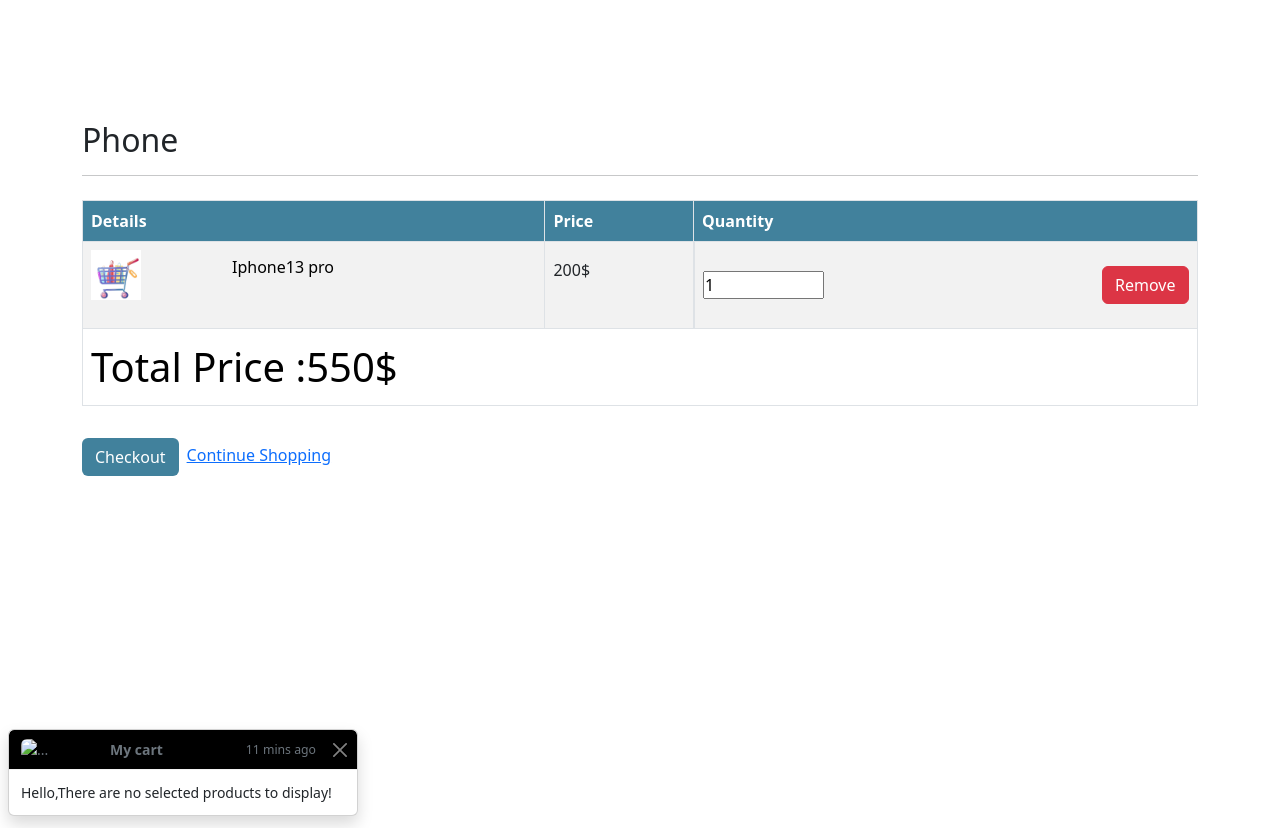
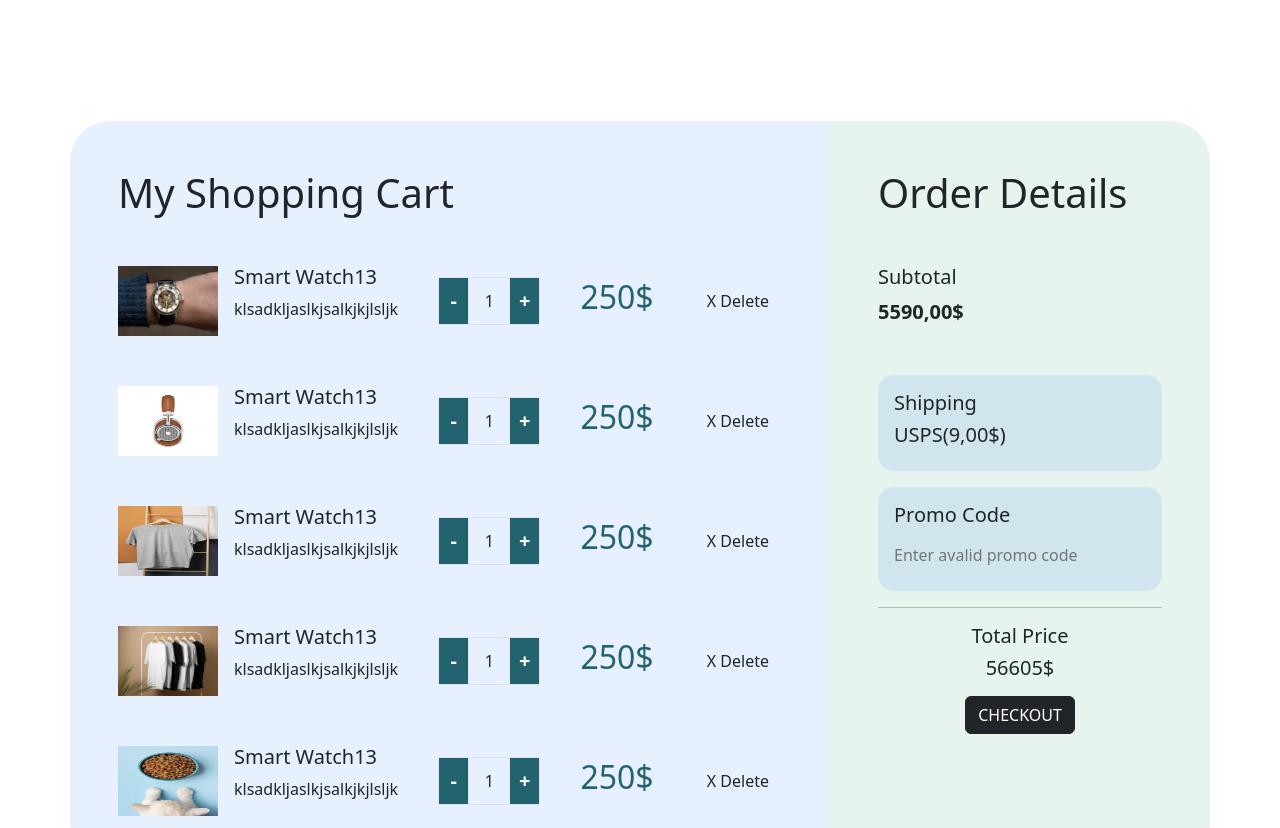
Before and after one commit to MohamedMamdouh2002/Go-Cart, a plain HTML site: page Html/Cart1.html in a window 1280 px wide. Shown: the part 124-952 px from the top of the page. Drawn offline with Linux system fonts and the light colour scheme; files whose address does not match are found by name.

Commit message:
30 commit

```diff
--- a/CSS/Style.css
+++ b/CSS/Style.css
@@ -525,7 +525,7 @@ display: flex;
 .product-action li:hover{
     background-color: var(--main-color);
 }
-.product-action li:hover a{
+.product-action li:hover i{
     color:#fff
 }
 
@@ -989,7 +989,25 @@ border: none;
     }
     .card{
         border-color:#41819c ;
+
         background-color: #FFF;
+    }
+
+    .cartList{
+        width: 250px;
+        margin: auto;
+        position: absolute;
+        padding: 10px;
+        right: 18%;
+        background-color: #ffffff;
+        transform: translateY(34px);
+
+        z-index: 99899999;
+        /* transform: translateX(-90px); */
+    }
+    .cartList img{
+        width: 50px;
+        height:  50px;
     }
  .links{
     margin: auto;
@@ -1086,6 +1104,7 @@ padding-left:  20px;
     margin: auto;
 
 }
+
 
   .layer1{
     background-color: rgba(0,0, 0, 0.5) ;
@@ -1188,6 +1207,7 @@ opacity: 1;
     position: absolute;
     font-size: 40px;
     top: 0px;
+    color: #000;
     left: 0;
 
 }
@@ -1229,10 +1249,47 @@ opacity: 1;
 
 
 .cart{
-    margin: 245px 0;
+    margin-top: 245px;
+
+}
+.cartleft{
+    border-top-left-radius: 40px;
+    border-bottom-left-radius: 40px;
 }
 
+.cartright{
+    border-top-right-radius: 40px;
+    border-bottom-right-radius: 40px;
+}
+.cart input:focus{
+    outline: 0;
+    }
+.cart input{
+    height: 40px;
+    }
+.cartimg{
+    width: 100px;
+    height: 70px;
+}
 
+.Product-amount{
+        width: max-content;
+}
+.amount{
+
+    width: 40px;
+    cursor: pointer;
+}
+.cartprice{
+
+    color: var(--main-color);
+}
+.positive,.minus {
+    background-color: var(--main-color);
+    color:#fff;
+    width: 30px;
+    cursor: pointer;
+}
 /* end cart */
 /* start details */
 
--- a/CSS/dark-mode.css
+++ b/CSS/dark-mode.css
@@ -44,6 +44,9 @@ color: #fff;
 }
 .dark-mode .DTCairo{
     color: #FFF;
+}
+.dark-mode .cartList{
+    background-color: #23272F;
 }
 
 
--- a/CSS/media.css
+++ b/CSS/media.css
@@ -9,6 +9,14 @@
     .beforefooter{
 
       flex-direction: column;
+    }
+    .cartList{
+      width: 600px;
+      position: absolute;
+      padding: 10px;
+      background-color: #03A9F4;
+      transform: translateY(24px) !important;
+
     }
     .details{
       margin-top: 130px !important;
--- a/Html/Cart1.html
+++ b/Html/Cart1.html
@@ -114,60 +114,126 @@
   </div>
     </div>
 
-    <section class="cart mx-2 ">
-        <div class="container">
-            <h2 class="mt-4">Phone</h2>
-            <hr />
-            <div class="mt-4 bg-white">
-                <table class="table table-bordered table-striped ">
-                    <thead class="text-white " style="background-color: #41819c;">
-                        <tr>
+    <section class="cart container">
 
-                          <th class="" >Details</th>
-                            <th>Price</th>
-                            <th> Quantity </th>
 
-                        </tr>
-                    </thead>
-                    <tbody class="">
+        <div class="row">
+          <div class="col-md-8 bg-primary bg-opacity-10 cartleft  p-5">
+           <div class="">
 
-                            <tr>
-                              <td >
-                                  <div class="d-flex justify-content-between align-items-center gap-1">
-                                      <img src="../Assets/Image/55.ico" alt="@item.Name" class="mr-2" width="50" height="50">
-                                      <p class="text-black">Iphone13 pro</p>
-                                      <div class="w-25">
+             <h1>My Shopping Cart</h1>
+             <div class=" d-flex mt-5 align-items-center justify-content-between ">
+          <div class="d-flex align-items-center">
+
+            <img src="../Assets/Image/product/product-32.jpeg"class="cartimg" alt="">
+            <div class=" ">
+              <h5 class="ms-3">Smart Watch13</h5>
+              <p class="ms-3">klsadkljaslkjsalkjkjlsljk</p>
             </div>
           </div>
-                                  </td>
-                                  <td class="pt-3">200$</td>
-                                  <td class=" py-4 d-flex justify-content-between align-items-center gap-1">
+              <div class="Product-amount col-md-5 border d-flex p-0 align-items-center ms-0">
+                <div class="minus  p-0 text-center py-2 border-end fs-5 fw-bold">-</div>
+                <div class="amount p-0 text-center py-2 fs-6">1</div>
+                <div class="positive  p-0 text-center py-2 border-start fs-5 fw-bold">+</div>
+             </div>
+             <span class="h2 cartprice">250$</span>
+             <button class="btn">X Delete</button>
+            </div>
+             <div class=" d-flex mt-5 align-items-center justify-content-between ">
+          <div class="d-flex align-items-center">
 
-                                    <input type="number" id="Quantity" class="w-25" value="1" min="0" max="10"/>
+            <img src="../Assets/Image/product/product-10.jpg"class="cartimg" alt="">
+            <div class=" ">
+              <h5 class="ms-3">Smart Watch13</h5>
+              <p class="ms-3">klsadkljaslkjsalkjkjlsljk</p>
+            </div>
+          </div>
+              <div class="Product-amount col-md-5 border d-flex p-0 align-items-center ms-0">
+                <div class="minus  p-0 text-center py-2 border-end fs-5 fw-bold">-</div>
+                <div class="amount p-0 text-center py-2 fs-6">1</div>
+                <div class="positive  p-0 text-center py-2 border-start fs-5 fw-bold">+</div>
+             </div>
+             <span class="h2 cartprice">250$</span>
+             <button class="btn">X Delete</button>
+            </div>
+             <div class=" d-flex mt-5 align-items-center justify-content-between ">
+          <div class="d-flex align-items-center">
 
-                                    <div class="d-flex justify-content-center align-items-center">
+            <img src="../Assets/Image/product/product-31.jpeg"class="cartimg" alt="">
+            <div class=" ">
+              <h5 class="ms-3">Smart Watch13</h5>
+              <p class="ms-3">klsadkljaslkjsalkjkjlsljk</p>
+            </div>
+          </div>
+              <div class="Product-amount col-md-5 border d-flex p-0 align-items-center ms-0">
+                <div class="minus  p-0 text-center py-2 border-end fs-5 fw-bold">-</div>
+                <div class="amount p-0 text-center py-2 fs-6">1</div>
+                <div class="positive  p-0 text-center py-2 border-start fs-5 fw-bold">+</div>
+             </div>
+             <span class="h2 cartprice">250$</span>
+             <button class="btn">X Delete</button>
+            </div>
+             <div class=" d-flex mt-5 align-items-center justify-content-between ">
+          <div class="d-flex align-items-center">
 
+            <img src="../Assets/Image/product/product-23.jpeg"class="cartimg" alt="">
+            <div class=" ">
+              <h5 class="ms-3">Smart Watch13</h5>
+              <p class="ms-3">klsadkljaslkjsalkjkjlsljk</p>
+            </div>
+          </div>
+              <div class="Product-amount col-md-5 border d-flex p-0 align-items-center ms-0">
+                <div class="minus  p-0 text-center py-2 border-end fs-5 fw-bold">-</div>
+                <div class="amount p-0 text-center py-2 fs-6">1</div>
+                <div class="positive  p-0 text-center py-2 border-start fs-5 fw-bold">+</div>
+             </div>
+             <span class="h2 cartprice">250$</span>
+             <button class="btn">X Delete</button>
+            </div>
+             <div class=" d-flex mt-5 align-items-center justify-content-between ">
+          <div class="d-flex align-items-center">
 
-                                      <form >
-
-                                        <button type="submit" class="btn btn-danger">Remove</button>
-                                      </form>
+            <img src="../Assets/Image/product/product-36.jpeg"class="cartimg " alt="">
+            <div class=" ">
+              <h5 class="ms-3">Smart Watch13</h5>
+              <p class="ms-3">klsadkljaslkjsalkjkjlsljk</p>
             </div>
-                                  </td>
-                            </tr>
-                            <tr>
-                              <td colspan="3" class="fs-1 text-black">Total Price :550$</td>
-                            </tr>
-
-                    </tbody>
-                </table>
+          </div>
+              <div class="Product-amount col-md-5 border d-flex p-0 align-items-center ms-0">
+                <div class="minus  p-0 text-center py-2 border-end fs-5 fw-bold">-</div>
+                <div class="amount p-0 text-center py-2 fs-6">1</div>
+                <div class="positive  p-0 text-center py-2 border-start fs-5 fw-bold">+</div>
+             </div>
+             <span class="h2 cartprice">250$</span>
+             <button class="btn">X Delete</button>
             </div>
 
-        <!-- <div class="border w-25 py-5 rounded-3 bg-opacity-10 bg-dark"><span class="fs-3 fw-bolder ms-4">Total Price:1000$</span> </div> -->
-        <div class="d-flex gap-2 pt-3">
+          </div>
+        </div>
+          <div class="col-md-4 bg-success bg-opacity-10 cartright  p-5">
+            <h1 >Order Details</h1>
+            <div class="my-5">
 
-          <h4 class=""><a asp-route-totalCost="@Model.TotalPrice" href="order.html" style="background-color: #41819c;"asp-controller="Order" asp-action="PlaceOrder" class="btn text-white ">Checkout</a></h4>
-          <h4 class="mt-2 h6"><a asp-controller="Home" asp-action="Index" href="../index.html"  class="">Continue Shopping</a></h4>
+              <h5>Subtotal</h5>
+              <small class="fw-bold fs-5">5590,00$</small>
+            </div>
+
+            <div class="  rounded-4 bg-primary bg-opacity-10 p-3">
+              <h5>Shipping</h5>
+              <h5>USPS(9,00$)</h5>
+            </div>
+            <div class="  rounded-4 bg-primary bg-opacity-10 p-3 mt-3">
+              <h5>Promo Code</h5>
+              <input type="text" class="border-0  bg-transparent border-dark" placeholder="Enter avalid promo code">
+            </div>
+            <hr>
+            <div class="">
+                    <h5 class="text-center">Total Price</h5>
+                    <h5 class="text-center">56605$</h5>
+            </div>
+            <div class="d-flex justify-content-center">
+              <button class="my-2 btn btn-dark">CHECKOUT</button>
+            </div>
         </div>
         </div>
     </section>
@@ -219,15 +285,17 @@
 
 
 
+<script>
 
+
+</script>
 
 
     <script src="../JS/bootstrap.bundle.min.js"></script>
 
     <script src="../JS/code.jquery.com_jquery-3.7.0.min.js"></script>
     <script src="../JS/dark-mode.js"></script>
-    <script src="../JS/index.js"></script>
-    <script src="../JS/jq.js"></script>
+    <script src="../JS/Cart1.js"></script>
 
 </body>
 </html>
--- /dev/null
+++ b/JS/Cart1.js
@@ -0,0 +1,19 @@
+
+let minBtn = document.querySelector(".Product-amount .minus");
+let plusBtn = document.querySelector(".Product-amount .positive");
+minBtn.onclick = function () {
+    let q = document.querySelector(".Product-amount .amount");
+    let currentQ = parseInt(q.textContent);
+    if (currentQ > 1) {
+        currentQ--;
+    }
+    q.textContent = currentQ;
+}
+plusBtn.onclick = function () {
+    let q = document.querySelector(".Product-amount .amount");
+    let currentQ = parseInt(q.textContent);
+    if (currentQ < 12) {
+      currentQ++;
+    }
+    q.textContent = currentQ;
+  }
```
Also changed, not shown: Html/about.html (+8 -8 lines), JS/jq.js (+28 -5 lines), index.html (+50 -21 lines). Lines whose indentation alone changed are shown as unchanged.
